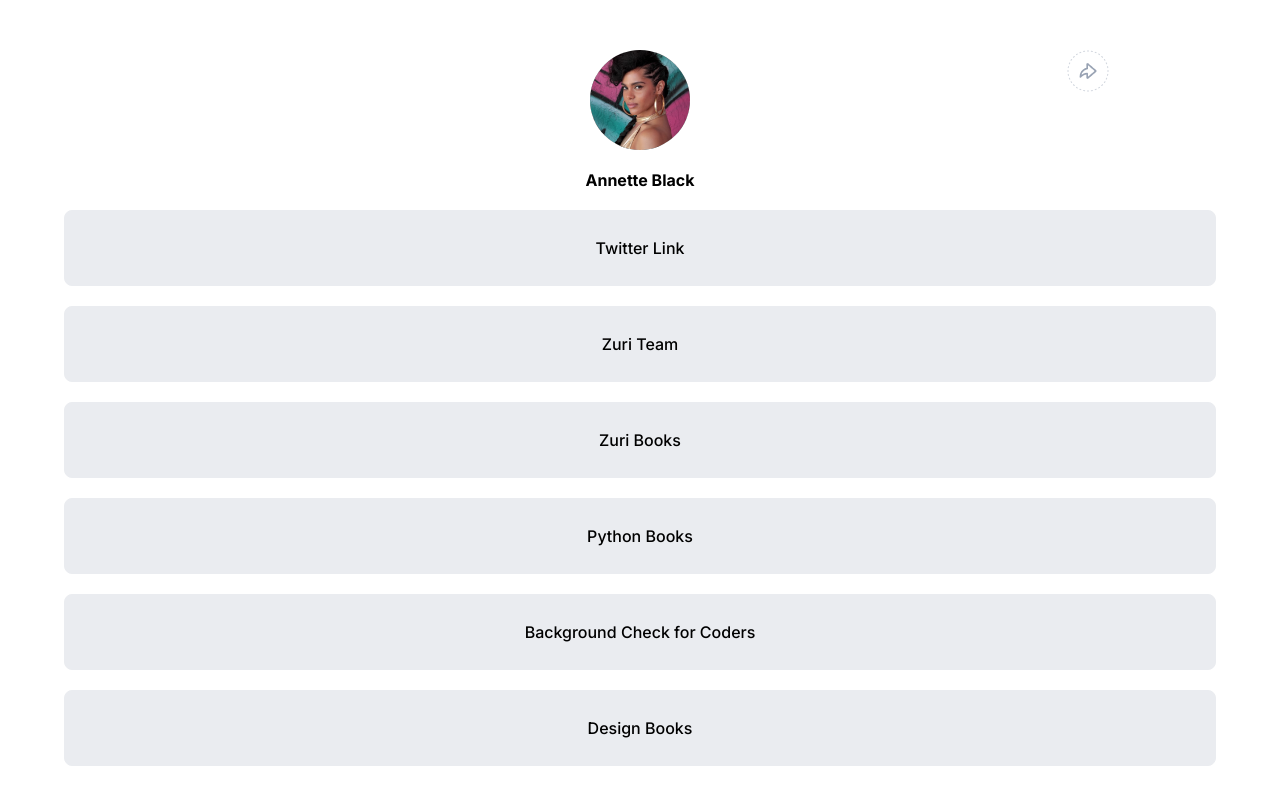
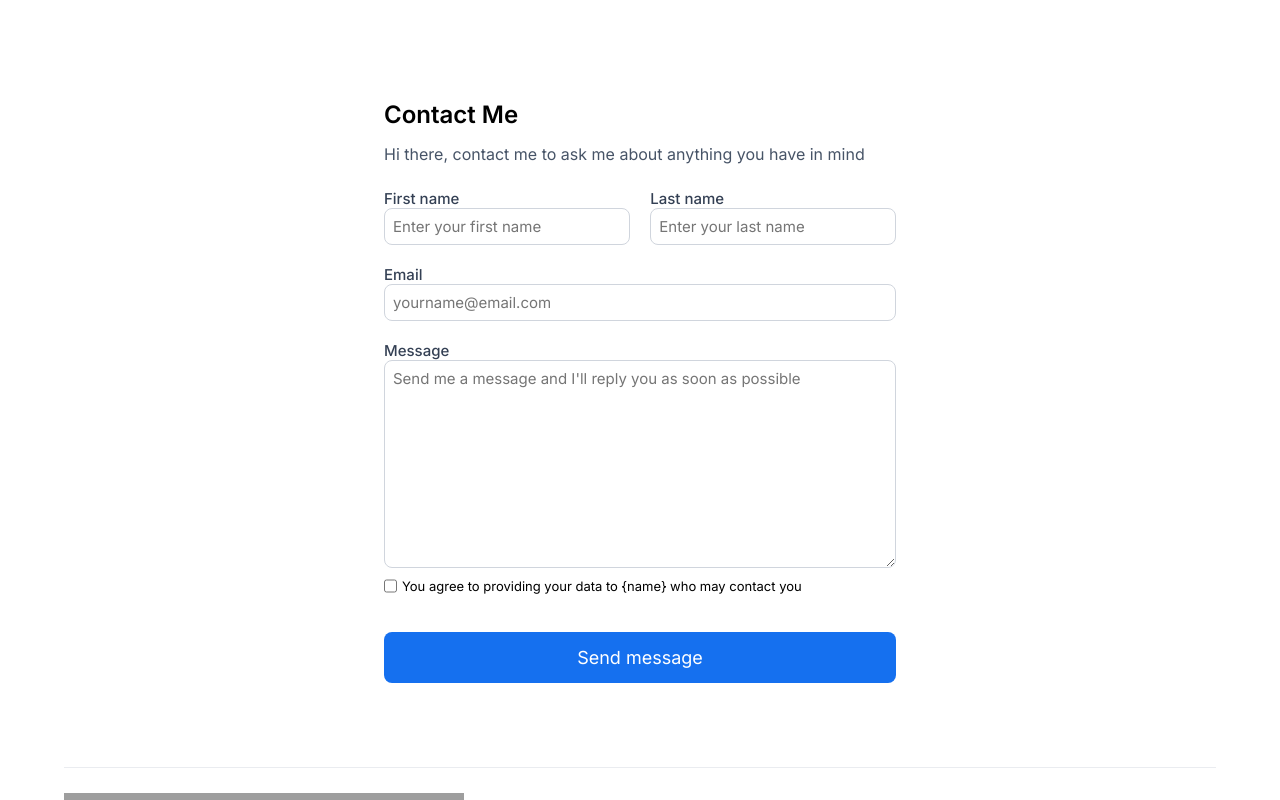
Before and after one commit to codeAmbivert/zuri-stage-one-task, a React (Create React App) app: page /contact in a window 1280 px wide. Shown: the top 800 px of the page. Built offline with nearby package versions, Linux system fonts and the light colour scheme; grey boxes are pictures that could not be loaded.

Commit message:
Zuri stage two task

```diff
--- a/package.json
+++ b/package.json
@@ -8,6 +8,7 @@
     "@testing-library/user-event": "^13.5.0",
     "react": "^18.2.0",
     "react-dom": "^18.2.0",
+    "react-router-dom": "^6.4.3",
     "react-scripts": "5.0.1",
     "web-vitals": "^2.1.4"
   },
--- a/src/App.css
+++ b/src/App.css
@@ -10,7 +10,8 @@ body {
   overflow-x: hidden;
 }
 
-.App {
+.App,
+.Home {
   display: flex;
   justify-content: center;
   align-items: center;
@@ -100,11 +101,93 @@ a {
 #footer__text {
   font-size: small;
   color: #6c6c6d;
+  margin-left: auto;
+  margin-right: auto;
 }
 
 .footer__entity {
   margin: 5px 0;
 }
+
+/* ########################## */
+/* Contact page */
+form {
+  display: flex;
+  flex-direction: column;
+  min-width: 60vw;
+  padding: 50px 10vw;
+}
+#contact {
+  display: flex;
+  justify-content: center;
+  align-items: center;
+  flex-direction: column;
+}
+#contact h2 {
+  font-weight: 600;
+}
+#contact p {
+  color: #475467;
+  margin: 15px 0;
+}
+
+.form__text {
+  display: flex;
+  flex-direction: column;
+  color: #344054;
+  margin: 10px 0;
+}
+
+.form__text label {
+  font-size: 15px;
+  font-weight: 500;
+}
+
+.form_names {
+  display: flex;
+  justify-content: space-between;
+}
+
+.form_names .form__text {
+  width: 48%;
+}
+
+input,
+textarea {
+  border: 0.5px solid #d0d5dd;
+  font-size: 15px;
+  border-radius: 8px;
+  padding: 8px;
+  font-family: "inter";
+}
+#agree_check_area {
+  display: flex;
+  margin-bottom: 13px;
+}
+#agree_check_area label {
+  font-size: 13px;
+  margin-left: 5px;
+}
+#btn__submit {
+  border: none;
+  background-color: #1570ef;
+  padding: 15px;
+  border-radius: 8px;
+  color: white;
+  font-size: 18px;
+  font-family: "inter";
+  margin-top: 25px;
+  margin-bottom: 34px;
+}
+
+@media screen and (max-width: 600px) {
+  form {
+    padding: 50px 10vw;
+  }
+}
+
+/* ################################ */
+/* Media queries */
 @media screen and (max-width: 500px) {
   #smallShareBtn {
     border: 2px dashed #eaecf0;
@@ -118,8 +201,18 @@ a {
   #largeShareBtn {
     display: none;
   }
+  form {
+    padding: 50px 5vw;
+  }
 
-  /* body {
-    background: black;
-  } */
+  .form_names {
+    display: flex;
+
+    flex-direction: column;
+  }
+
+  .form_names .form__text {
+    /* max-width: 100%; */
+    width: 100%;
+  }
 }
--- a/src/App.js
+++ b/src/App.js
@@ -1,45 +1,15 @@
 import "./App.css";
-import Footer from "./Footer";
-import Icons from "./Icons";
-import Links from "./Links";
-import Profile from "./Profile";
+import { Routes, Route } from "react-router-dom";
+import Contact from "./Contact";
+import Home from "./Home";
 
 function App() {
   return (
     <div className="App">
-      <Profile />
-
-      <Links id="twitter" link="https://twitter.com" linkText="Twitter Link" />
-
-      <Links
-        id="btn__zuri"
-        link="https://training.zuri.team/"
-        linkText="Zuri Team"
-      />
-
-      <Links id="books" link="https://books.zuri.team" linkText="Zuri Books" />
-
-      <Links
-        id="book__python"
-        link="https://books.zuri.team/python-for-beginners?ref_id=<yourslackname>"
-        linkText="Python Books"
-      />
-
-      <Links
-        id="pitch"
-        link="https://background.zuri.team"
-        linkText="Background Check for Coders"
-      />
-
-      <Links
-        id="book__design"
-        link="https://books.zuri.team/design-rules"
-        linkText="Design Books"
-      />
-
-      <Icons />
-
-      <Footer />
+      <Routes>
+        <Route path="/" element={<Home />} />
+        <Route path="/contact" element={<Contact />} />
+      </Routes>
     </div>
   );
 }
--- /dev/null
+++ b/src/Contact.js
@@ -0,0 +1,54 @@
+import React from "react";
+import Footer from "./Footer";
+
+function Contact() {
+  return (
+    <div id="contact">
+      <form action="">
+        <h2>Contact Me</h2>
+        <p>Hi there, contact me to ask me about anything you have in mind</p>
+        <div className="form_names">
+          <div className="form__text">
+            <label htmlFor="first_name">First name</label>
+            <input
+              type="text"
+              id="first_name"
+              placeholder="Enter your first name"
+            />
+          </div>
+          <div className="form__text">
+            <label htmlFor="last_name">Last name</label>
+            <input
+              type="text"
+              id="last_name"
+              placeholder="Enter your last name"
+            />
+          </div>
+        </div>
+        <div className="form__text">
+          <label htmlFor="email">Email</label>
+          <input type="email" id="email" placeholder="yourname@email.com" />
+        </div>
+        <div className="form__text">
+          <label htmlFor="message">Message</label>
+          <textarea
+            id="message"
+            placeholder="Send me a message and I'll reply you as soon as possible"
+            rows="10"
+          ></textarea>
+        </div>
+        <div id="agree_check_area">
+          <input type="checkbox" id="agree_check" />
+          <label htmlFor="agree_check">
+            You agree to providing your data to &#123;name&#125; who may contact
+            you
+          </label>
+        </div>
+        <button id="btn__submit">Send message</button>
+      </form>
+      <Footer />
+    </div>
+  );
+}
+
+export default Contact;
--- a/src/Footer.js
+++ b/src/Footer.js
@@ -5,11 +5,21 @@ import i4gIcon from "./icons/I4G.png";
 function Footer() {
   return (
     <div className="footer">
-      <img src={zuriIcon} alt="zuri_icon" className="footer__entity" />
+      <img
+        src={zuriIcon}
+        id="zuri_con"
+        alt="zuri_icon"
+        className="footer__entity"
+      />
       <p className="footer__entity" id="footer__text">
         HNG Intership 9 Frontend Task
       </p>
-      <img src={i4gIcon} alt="i4g_icon" className="footer__entity" />
+      <img
+        src={i4gIcon}
+        id="i4g_icon"
+        alt="i4g_icon"
+        className="footer__entity"
+      />
     </div>
   );
 }
--- /dev/null
+++ b/src/Home.js
@@ -0,0 +1,52 @@
+import React from "react";
+import { Link } from "react-router-dom";
+import Footer from "./Footer";
+import Icons from "./Icons";
+import Links from "./Links";
+import Profile from "./Profile";
+
+function Home() {
+  return (
+    <div className="Home">
+      <Profile />
+
+      <Links id="twitter" link="https://twitter.com" linkText="Twitter Link" />
+
+      <Links
+        id="btn__zuri"
+        link="https://training.zuri.team/"
+        linkText="Zuri Team"
+      />
+
+      <Links id="books" link="https://books.zuri.team" linkText="Zuri Books" />
+
+      <Links
+        id="book__python"
+        link="https://books.zuri.team/python-for-beginners?ref_id=<yourslackname>"
+        linkText="Python Books"
+      />
+
+      <Links
+        id="pitch"
+        link="https://background.zuri.team"
+        linkText="Background Check for Coders"
+      />
+
+      <Links
+        id="book__design"
+        link="https://books.zuri.team/design-rules"
+        linkText="Design Books"
+      />
+      <Link to="/contact">
+        <div id="contact" className="links">
+          Contact Me
+        </div>
+      </Link>
+      <Icons />
+
+      <Footer />
+    </div>
+  );
+}
+
+export default Home;
--- a/src/Links.js
+++ b/src/Links.js
@@ -2,10 +2,12 @@ import React from "react";
 
 function Links(props) {
   return (
-    <div id={props.id} className="links">
-      <a href={props.link} target="_blank" rel="noopener noreferrer">
-        {props.linkText}
-      </a>
+    <div>
+      <div id={props.id} className="links">
+        <a href={props.link} target="_blank" rel="noopener noreferrer">
+          {props.linkText}
+        </a>
+      </div>
     </div>
   );
 }
--- a/src/index.js
+++ b/src/index.js
@@ -1,10 +1,13 @@
 import React from "react";
 import ReactDOM from "react-dom/client";
 import App from "./App";
+import { BrowserRouter } from "react-router-dom";
 
 const root = ReactDOM.createRoot(document.getElementById("root"));
 root.render(
   <React.StrictMode>
-    <App />
+    <BrowserRouter>
+      <App />
+    </BrowserRouter>
   </React.StrictMode>
 );
```
Also changed, not shown: 1 other file (tests, documents, lock files or other folders).
